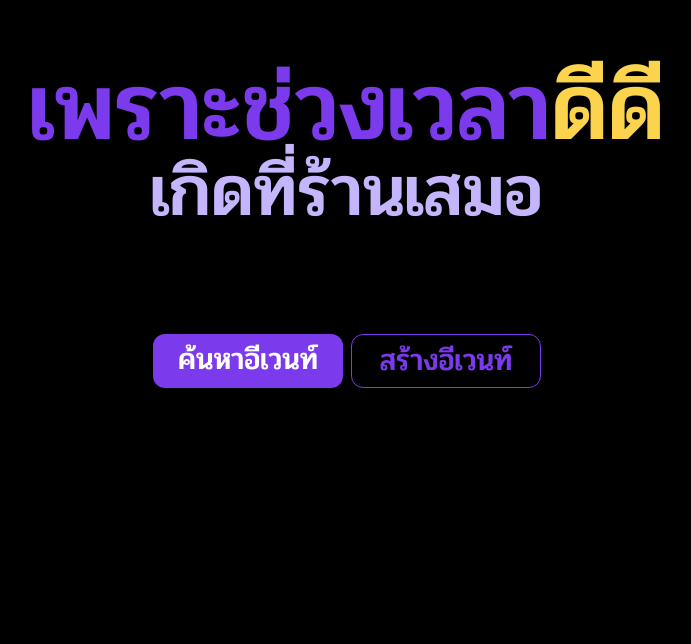
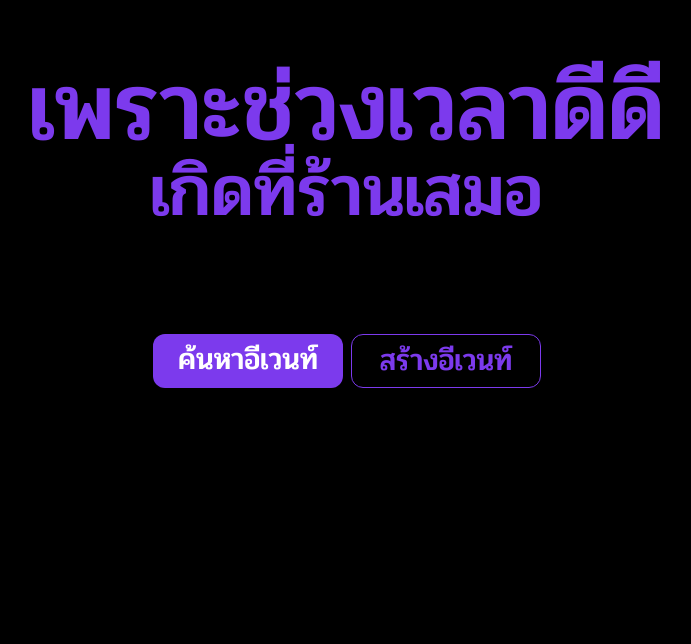
Before and after one commit to WebmasterCamp/ywc18-workshop-j, a Next.js app: page / in a window 1280 px wide. Shown: the part 156-800 px from the top of the page, without its empty margins (293-984 px from the left). Built offline with nearby package versions, Linux system fonts and the light colour scheme.

Commit message:
feat(main): change color

```diff
--- a/core/components/Layouts/Main.tsx
+++ b/core/components/Layouts/Main.tsx
@@ -41,9 +41,9 @@ export const MainLayout = (props: MainLayoutProps) => {
         <div className="w-screen h-screen bg-black">
           <div className="flex flex-col items-center justify-center h-[95%]">
             <p className="text-purple-600 text-8xl">
-              เพราะช่วงเวลา<span className="text-yellow-300">ดีดี</span>
+              เพราะช่วงเวลา<span className="text-purple-600">ดีดี</span>
             </p>
-            <p className="text-purple-300 text-7xl">เกิดที่ร้านเสมอ</p>
+            <p className="text-purple-600 text-7xl">เกิดที่ร้านเสมอ</p>
             <div className="mt-[106px] flex space-x-2">
               <div
                 onClick={() => scrollToBottom()}
```
